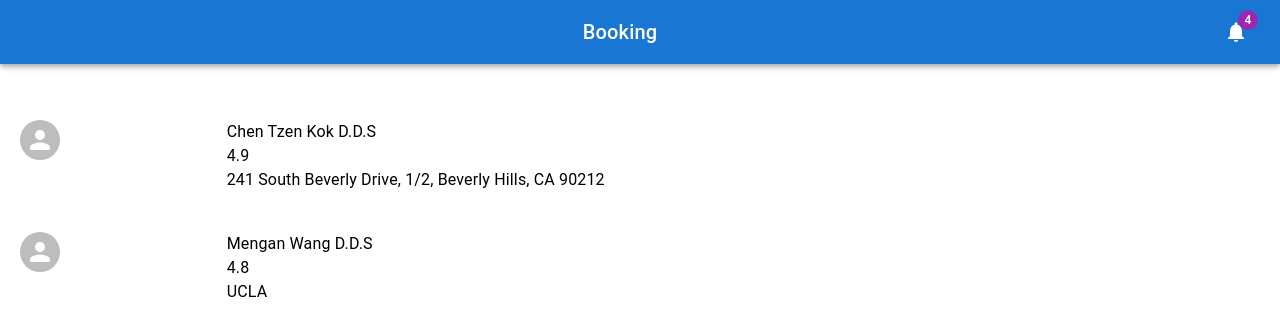
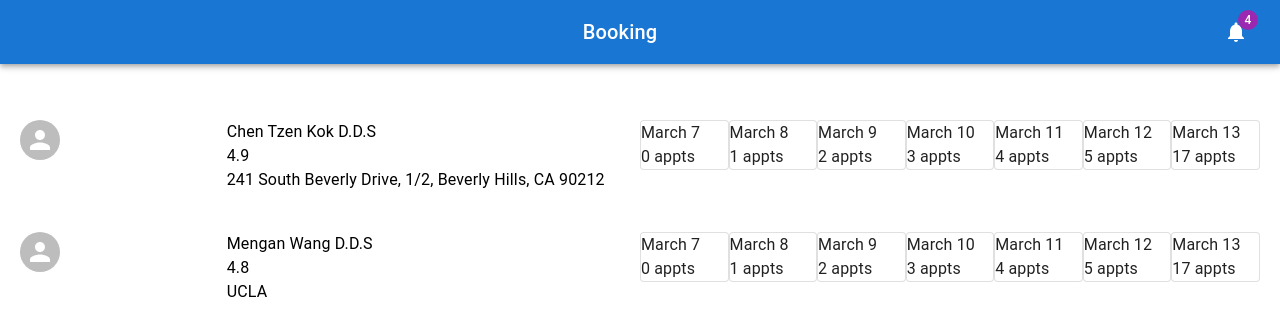
Before and after one commit to Anan1218/docstop, a React (Create React App) app: page /booking in a window 1280 px wide. Shown: the top 336 px of the page. Built offline with nearby package versions, Linux system fonts and the light colour scheme; no server answers.

Commit message:
hardcoded appointments

```diff
--- a/src/components/pages/booking/Availability.js
+++ b/src/components/pages/booking/Availability.js
@@ -1,12 +1,35 @@
 import * as React from 'react';
 import PropTypes from 'prop-types';
 import Typography from '@mui/material/Typography';
+import { Grid } from '@mui/material';
+import Box from '@mui/material/Box';
+import Button from '@mui/material/Button';
+import Card from '@mui/material/Card';
+
+import './Booking.css';
+
 
 function Availability(props) {
   return (
-    <Typography component="h2" variant="h6" color="primary" gutterBottom>
-      {props.name}
-    </Typography>
+    // <Typography component="h2" variant="h6" color="primary" gutterBottom>
+    //   {props.name}
+    // </Typography>
+    <Box sx = {{flexGrow:1}}>
+      <Grid container space = {2}>
+        { props.dates.map((data, index) => (
+          <Grid item xs = {12/7}>
+            <Card variant = "outlined">
+              <Typography>
+                {props.dates[index].date}
+              </Typography>
+              <Typography>
+                {props.dates[index].appointments + " appts"}
+              </Typography>
+            </Card>
+          </Grid>
+        ))}
+      </Grid>
+    </Box>
   );
 }
 
--- a/src/components/pages/booking/Booking.css
+++ b/src/components/pages/booking/Booking.css
@@ -1,3 +1,8 @@
 .doctor-list {
   padding: 20px;
 }
+
+.availability-button {
+  display: flex;
+  flex-wrap: wrap;
+}
--- a/src/components/pages/booking/Booking.js
+++ b/src/components/pages/booking/Booking.js
@@ -90,19 +90,76 @@ function BookingContent() {
   const [open, setOpen] = useState(true);
   const [userInfo, setInfo] = useState('');
   // const [doctors, setDoctors] = useState([]);
-  const doctors = [
+  const doctors = [ // perform a SQL query, grabbing the next 14 days for dates
     {
       name: "Chen Tzen Kok",
       title: "D.D.S",
       rating: 4.9,
       location: "241 South Beverly Drive, 1/2, Beverly Hills, CA 90212",
-      availability: "",
+      dates: [{
+        date: "March 7",
+        appointments: 0,
+      },
+      {
+        date: "March 8",
+        appointments: 1,
+      },
+      {
+        date: "March 9",
+        appointments: 2,
+      },
+      {
+        date: "March 10",
+        appointments: 3,
+      },
+      {
+        date: "March 11",
+        appointments: 4,
+      },
+      {
+        date: "March 12",
+        appointments: 5,
+      },
+      {
+        date: "March 13",
+        appointments: 17,
+      },
+    ],
     },
     {
       name: "Mengan Wang",
       title: "D.D.S",
       rating: 4.8,
-      location: "UCLA"
+      location: "UCLA",
+      dates: [{
+        date: "March 7",
+        appointments: 0,
+      },
+      {
+        date: "March 8",
+        appointments: 1,
+      },
+      {
+        date: "March 9",
+        appointments: 2,
+      },
+      {
+        date: "March 10",
+        appointments: 3,
+      },
+      {
+        date: "March 11",
+        appointments: 4,
+      },
+      {
+        date: "March 12",
+        appointments: 5,
+      },
+      {
+        date: "March 13",
+        appointments: 17,
+      },
+    ],
     },
   ];
 
@@ -119,7 +176,6 @@ function BookingContent() {
     //   location: "241 South Beverly Drive, 1/2, Beverly Hills, CA 90212"
     // }]);
 
-    console.log(doctors);
     const fetchData = async () => {
     const res = await fetch(`${process.env.REACT_APP_BASE_URL}/api/auth/info`, {
     method: 'GET',
--- a/src/components/pages/booking/Doctor.js
+++ b/src/components/pages/booking/Doctor.js
@@ -27,7 +27,7 @@ function Doctor(props) {
         </Typography>
       </Grid>
       <Grid item xs = {6}>
-        <Availability/>
+        <Availability dates = {props.data.dates}/>
       </Grid>
     </Grid>
   );
```
